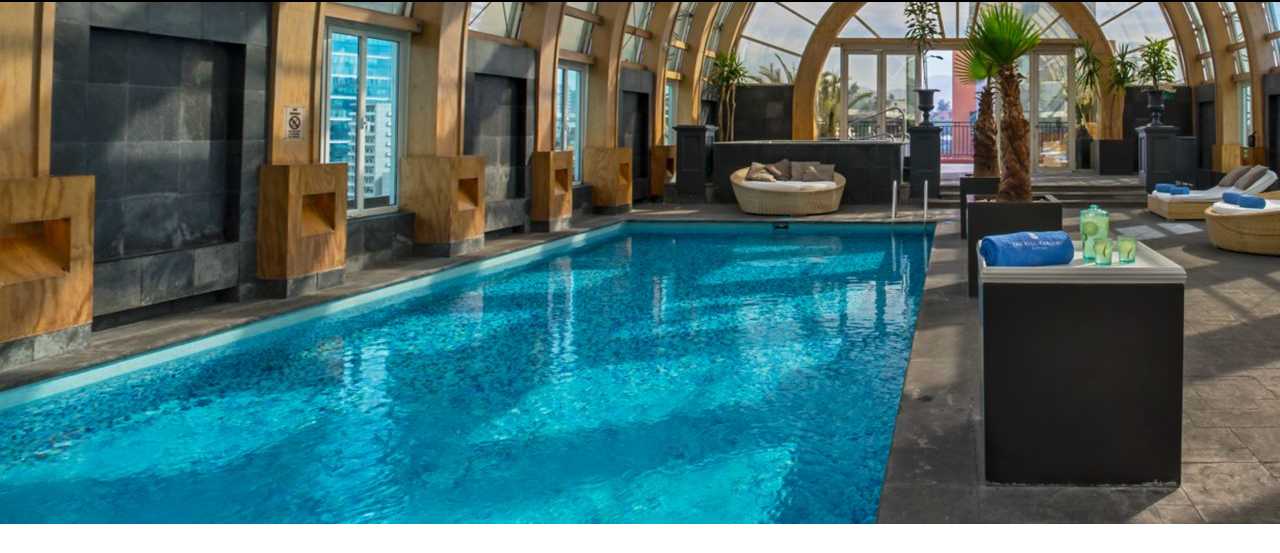
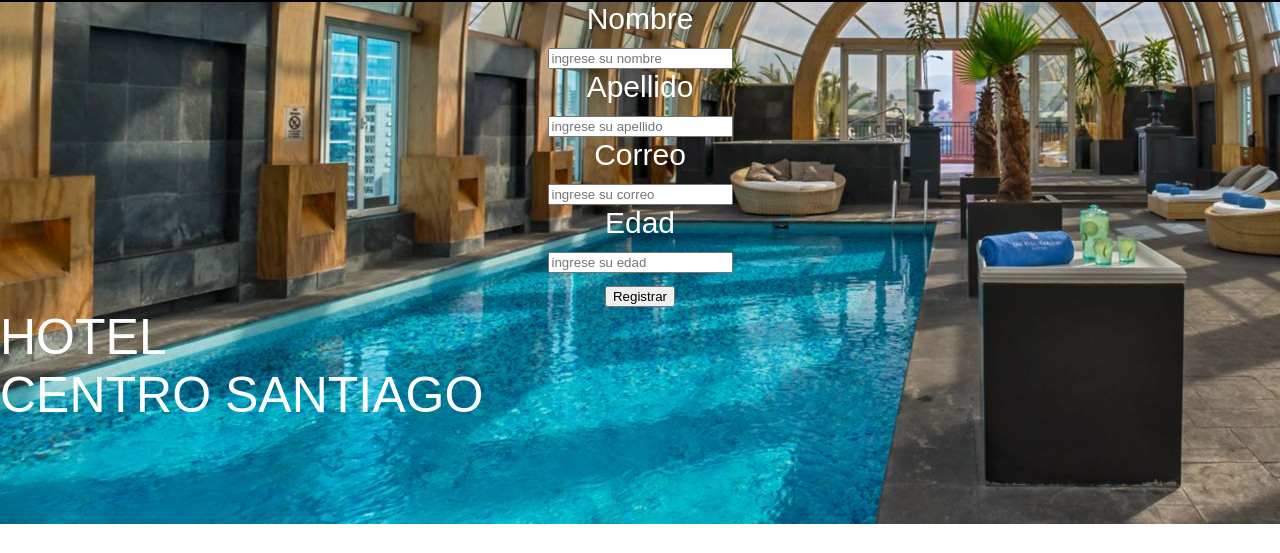
Before and after one commit to Carl0M4r1n/Repository0410, a plain HTML site: page index.html in a window 1280 px wide. Shown: the part 247-800 px from the top of the page. Drawn offline with Linux system fonts and the light colour scheme.

Commit message:
COMMIT FINAL

```diff
--- a/index.html
+++ b/index.html
@@ -9,17 +9,31 @@
 body{
     background-image: url(FotoFondo.jpg);
     background-repeat: no-repeat;
+    background-attachment: fixed;
 }
 </style>
 </head>
 <body>
     <header>
         <div class="LOGO">
-
             <img src="images.png" alt="LOGO DE EMPRESA">
-
         </div>
-
     </header>
+    <main>
+        <div font-size></div>
+        <form>
+            <label>Nombre</label><br/>
+            <input type="text" name="nombre" id="nombre" placeholder="ingrese su nombre"/><br/>
+            <label>Apellido</label><br/>
+            <input type="text" name="apellido" id="nombre" placeholder="ingrese su apellido"/><br/>
+            <label>Correo</label><br/>
+            <input type="email" name="correo" id="correo" placeholder="ingrese su correo"/><br/>
+            <label>Edad</label><br/>
+            <input type="edad" name="edad" id="edad" placeholder="ingrese su edad"/><br/>
+            <button>Registrar</button>
+        </form>
+        HOTEL <br>
+        CENTRO SANTIAGO
+    </main>
 </body>
 </html>
--- a/styles.css
+++ b/styles.css
@@ -9,3 +9,12 @@ header {
     padding: 10px 0;
     text-align: left;
 }
+main {
+    color: white;
+    font-size: 50px;
+}
+form{
+    color: white;
+    font-size: 30px;
+    text-align: center;
+}
```
Also changed, not shown: Imagen1.jpg (added), Imagen2.jpg (added), Imagen3.jpg (added), images.png.
